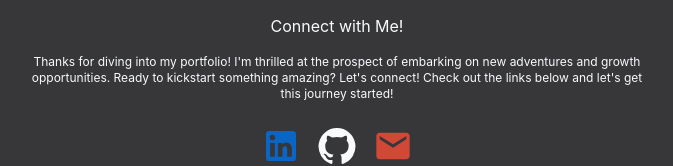
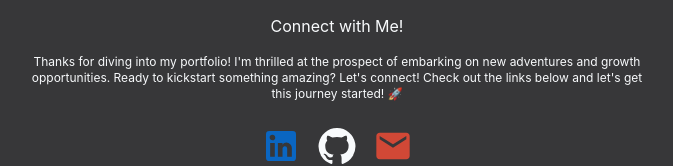
Before and after one commit to Nog-bs/portfolio-2024, a React (Create React App) app: page /contact in a window 1280 px wide. Shown: the part 354-520 px from the top of the page, without its empty margins (303-976 px from the left). Built offline with nearby package versions, Linux system fonts and the light colour scheme.

Commit message:
fix (contact): add emoji

```diff
--- a/src/components/Contact.js
+++ b/src/components/Contact.js
@@ -19,7 +19,7 @@ const Contact = () => {
                 prospect of embarking on new adventures and growth
                 opportunities. Ready to kickstart something amazing? Let's
                 connect! Check out the links below and let's get this journey
-                started!
+                started! 🚀
             </p>
             <div className="flex mt-6">
                 <a
```
